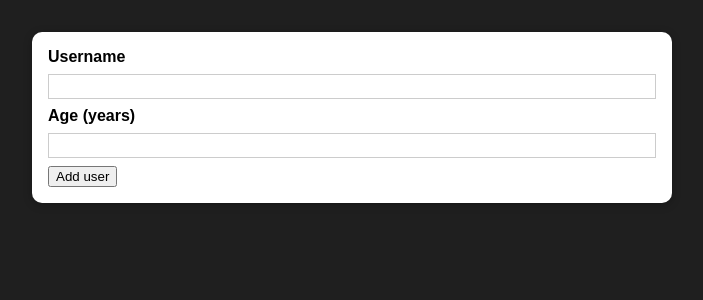
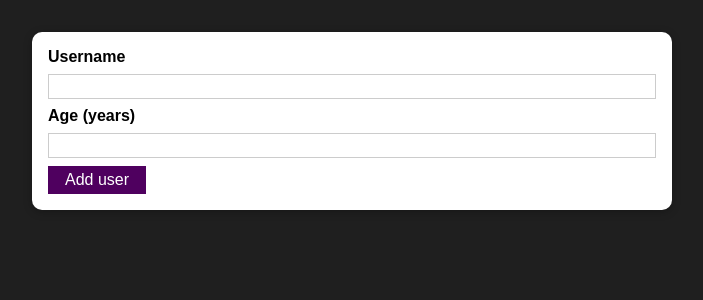
Before and after one commit to dnlstronge/AddUserProj, a React (Create React App) app: page / in a window 1280 px wide. Shown: the top 300 px of the page, without its empty margins (288-991 px from the left). Built offline with nearby package versions, Linux system fonts and the light colour scheme.

Commit message:
[x] - add css for button via module

```diff
--- a/src/components/UI/Button.js
+++ b/src/components/UI/Button.js
@@ -2,7 +2,7 @@ import classes from './Button.module.css'
 
 const Button = (props) => {
     return (
-        <button>Add user</button>
+        <button className={classes.button}>Add user</button>
     )
 }
 export default Button;
```
